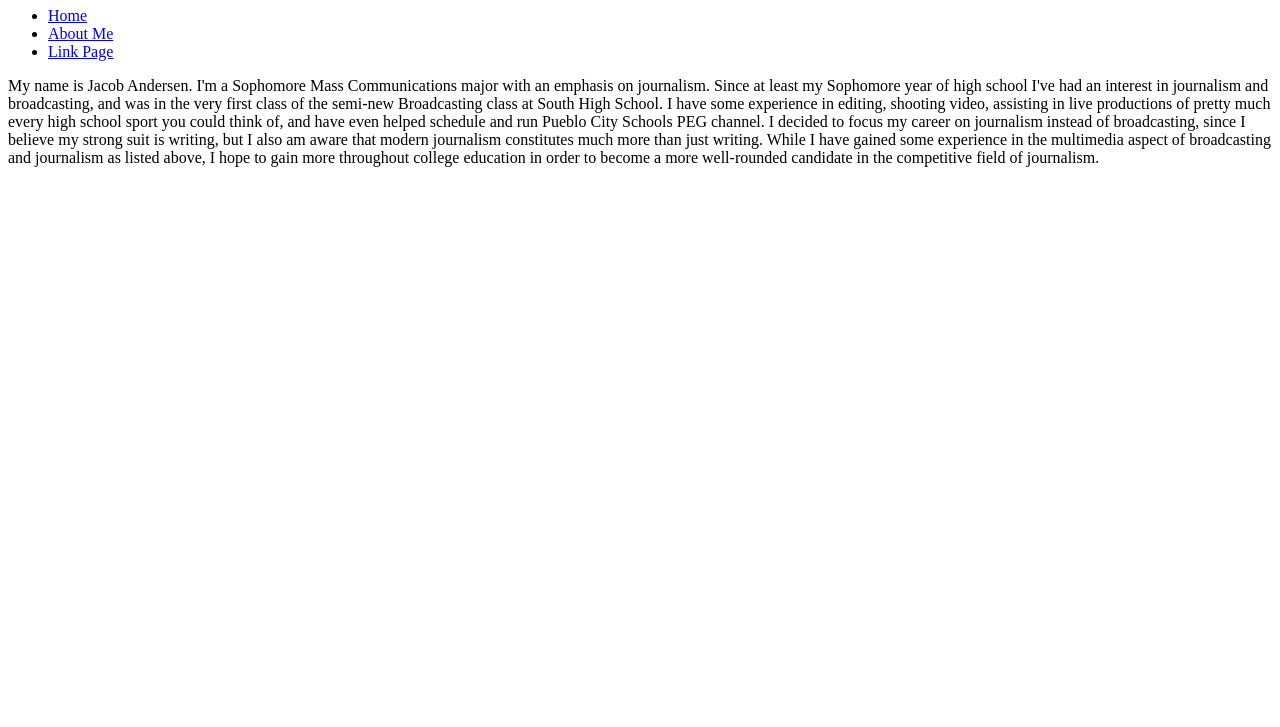
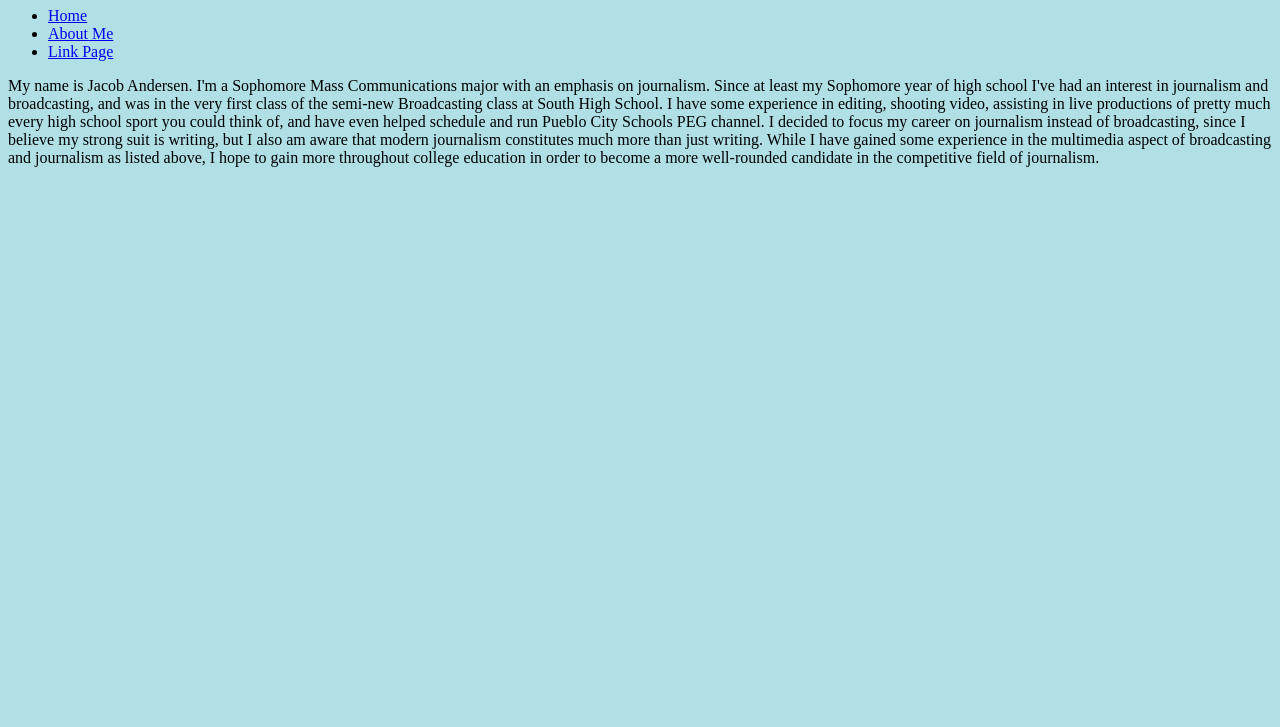
Before and after one commit to jandersen24/jandersen24.github.io, a plain HTML site: page index.html in a window 1280 px wide. Shown: the part 73-800 px from the top of the page. Drawn offline with Linux system fonts and the light colour scheme.

Commit message:
CSS Styling Practice

```diff
--- a/index.html
+++ b/index.html
@@ -2,6 +2,7 @@
 <html>
 	<head>
 		<title>Jacob's Web Site</title>
+		<link rel="stylesheet" href="mystyle.css">
 	</head>
 	<body>
 		<h1>Jacob's Website</h1>
--- /dev/null
+++ b/mystyle.css
@@ -0,0 +1,3 @@
+body {
+    background-color: powderblue
+}
```
Also changed, not shown: aboutme.html (+1 -0 lines).
